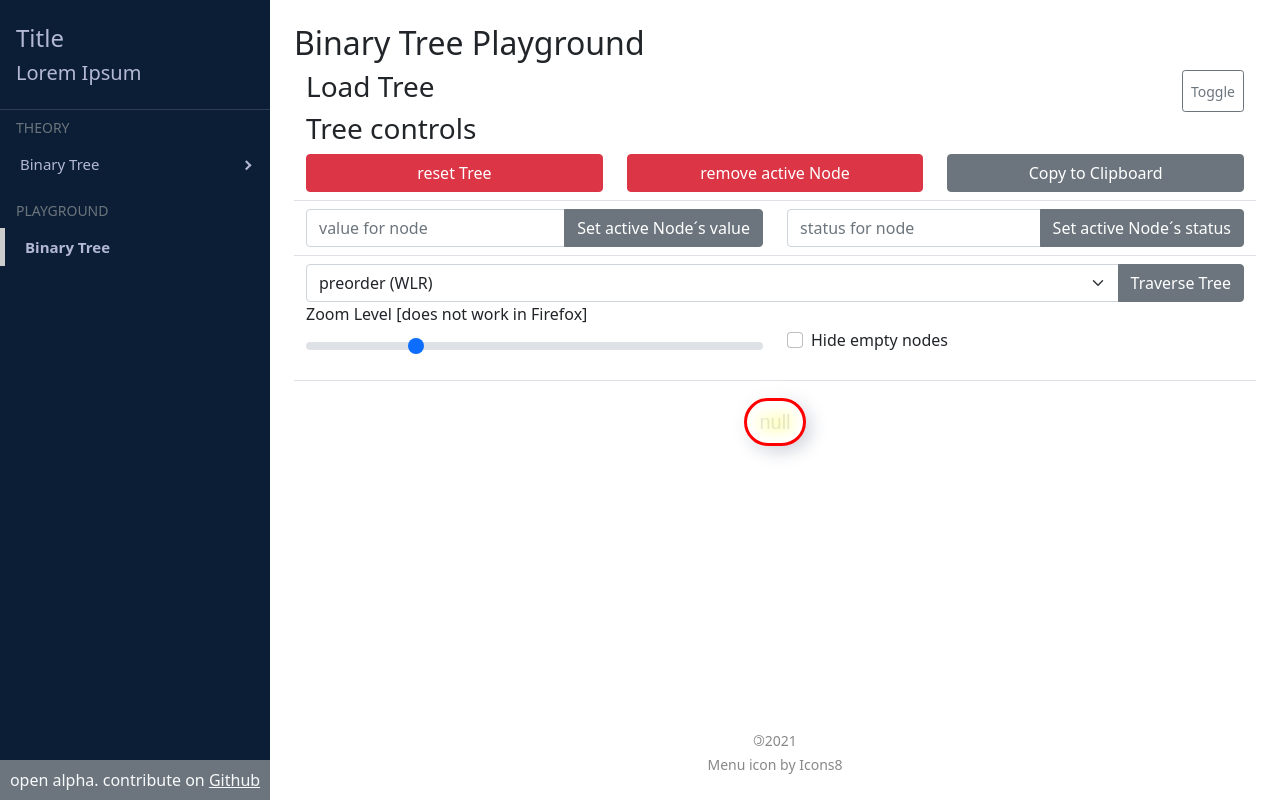
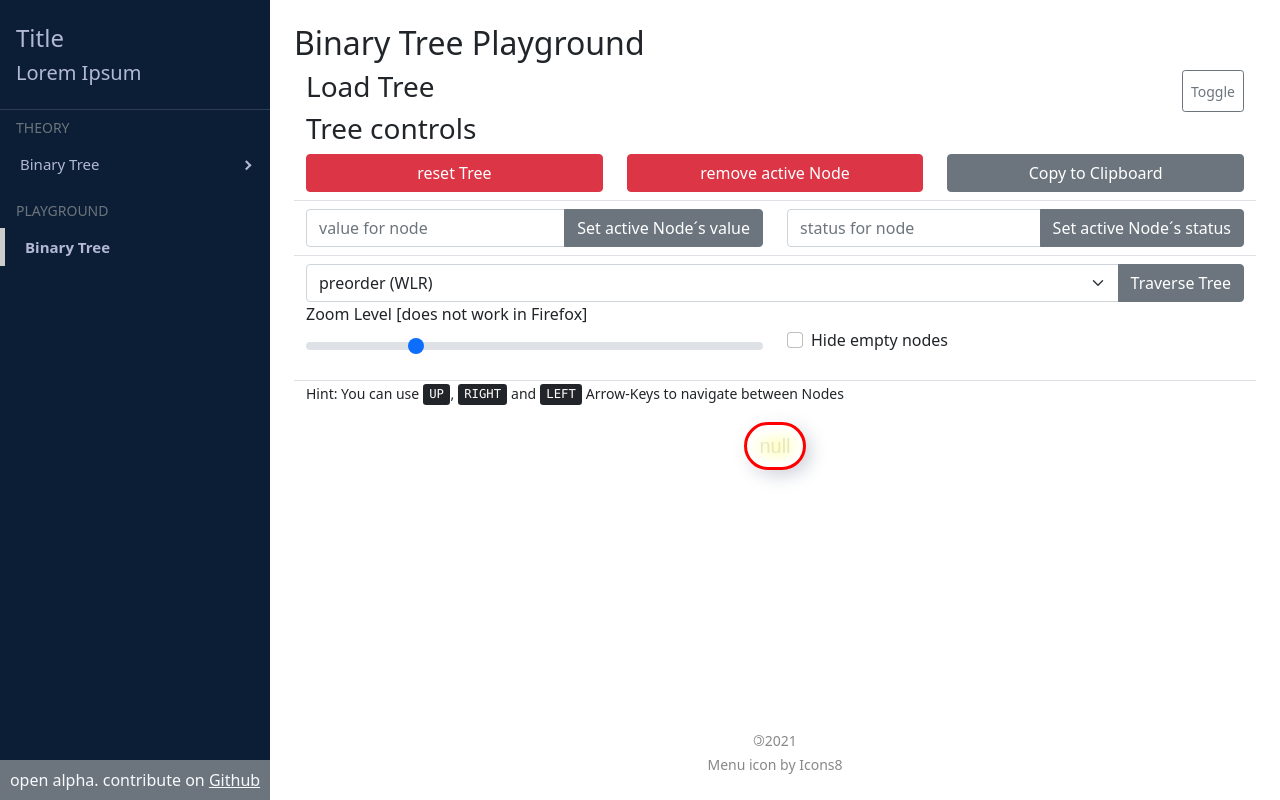
Before and after one commit to layaxx/eduviz, a React (Create React App) app: page /playground/btree in a window 1280 px wide. Built offline with nearby package versions, Linux system fonts and the light colour scheme.

Commit message:
WIP tree navigation via keyboard

```diff
--- a/src/components/RouteNotFound.tsx
+++ b/src/components/RouteNotFound.tsx
@@ -1,5 +1,4 @@
 import { Link, useNavigate } from "react-router-dom"
-import { Button } from "reactstrap"
 
 export default function RouteNotFound() {
   const navigate = useNavigate()
--- a/src/components/playground/BinaryTree.css
+++ b/src/components/playground/BinaryTree.css
@@ -122,7 +122,7 @@
   border-radius: var(--node-border-radius);
   border: var(--node-border);
   background-color: var(--node-bg-color);
-  transition: all var(--transition);
+  /* transition: all var(--transition); */
 }
 
 #react-tree-vis li div.end {
--- a/src/components/playground/BinaryTree.tsx
+++ b/src/components/playground/BinaryTree.tsx
@@ -18,7 +18,7 @@ import {
   loadTreeFromString,
 } from "../../lib/binaryTreeHelpers"
 import LoadTreeSection from "./LoadTreeSection"
-import { TraversalOption } from "../../lib/binaryTreeTypes"
+import { NavDirection, TraversalOption } from "../../lib/binaryTreeTypes"
 
 export default function BinaryTree() {
   const rootID = "0"
@@ -30,7 +30,6 @@ export default function BinaryTree() {
   const callback = (id: string) => {
     setActiveID(id)
     textInput.current?.focus()
-    console.log(textInput.current)
   }
 
   const [hideEmptyNodes, setHideEmptyNodes] = useState(false)
@@ -97,7 +96,31 @@ export default function BinaryTree() {
   }
 
   return (
-    <>
+    <div
+      tabIndex={0} /* required to listen for keydown events */
+      style={{ outline: "none" }}
+      onKeyDown={(event) => {
+        if (!tree || !activeID) return
+        try {
+          switch (event.key) {
+            case "ArrowLeft":
+              tree.navigate(activeID, NavDirection.LEFT)
+              break
+            case "ArrowRight":
+              tree.navigate(activeID, NavDirection.RIGHT)
+              break
+            case "ArrowUp":
+              tree.navigate(activeID, NavDirection.UP)
+              break
+          }
+        } catch (error) {
+          console.log(error)
+          alert(
+            "Error occurred during Navigation. See Console for additional Information."
+          )
+        }
+      }}
+    >
       <h2>Binary Tree Playground</h2>
       <LoadTreeSection updateTree={updateTree} />
 
@@ -265,9 +288,16 @@ export default function BinaryTree() {
         </Row>
       </Container>
 
+      <Container>
+        <small>
+          Hint: You can use <kbd>UP</kbd>, <kbd>RIGHT</kbd> and <kbd>LEFT</kbd>{" "}
+          Arrow-Keys to navigate between Nodes
+        </small>
+      </Container>
+
       <div id="react-tree-vis" style={{ zoom: zoomLevel }}>
         <ul>{JSX}</ul>
       </div>
-    </>
+    </div>
   )
 }
--- a/src/components/playground/BinaryTreeNode.tsx
+++ b/src/components/playground/BinaryTreeNode.tsx
@@ -1,4 +1,4 @@
-import { TraversalOption } from "../../lib/binaryTreeTypes"
+import { NavDirection, TraversalOption } from "../../lib/binaryTreeTypes"
 
 export default class BinaryTreeNode {
   left: BinaryTreeNode | null
@@ -44,6 +44,43 @@ export default class BinaryTreeNode {
           left.right
         )
       : null
+  }
+
+  navigate(fromID: string, direction: NavDirection) {
+    if (fromID === this.id) {
+      switch (direction) {
+        case NavDirection.LEFT:
+          if (this.left) {
+            this.callback(this.left.id)
+            return
+          }
+          throw new Error("Node has no left child")
+        case NavDirection.RIGHT:
+          if (this.right) {
+            this.callback(this.right.id)
+            return
+          }
+          throw new Error("Node has no right child")
+        default:
+          throw new Error("Invalid Direction " + direction)
+      }
+    } else {
+      switch (direction) {
+        case NavDirection.UP:
+          if (this.left?.id === fromID || this.right?.id === fromID) {
+            this.callback(this.id)
+            return
+          }
+          break
+        case NavDirection.LEFT:
+        case NavDirection.RIGHT:
+          break
+        default:
+          throw new Error("Invalid Direction " + direction)
+      }
+      this.right?.navigate(fromID, direction)
+      this.left?.navigate(fromID, direction)
+    }
   }
 
   traverse(mode: TraversalOption) {
--- a/src/lib/binaryTreeTypes.ts
+++ b/src/lib/binaryTreeTypes.ts
@@ -8,3 +8,10 @@ export type TreePreset = {
   name: string
   string: string
 }
+
+export enum NavDirection {
+  UP,
+  DOWN,
+  LEFT,
+  RIGHT,
+}
```
